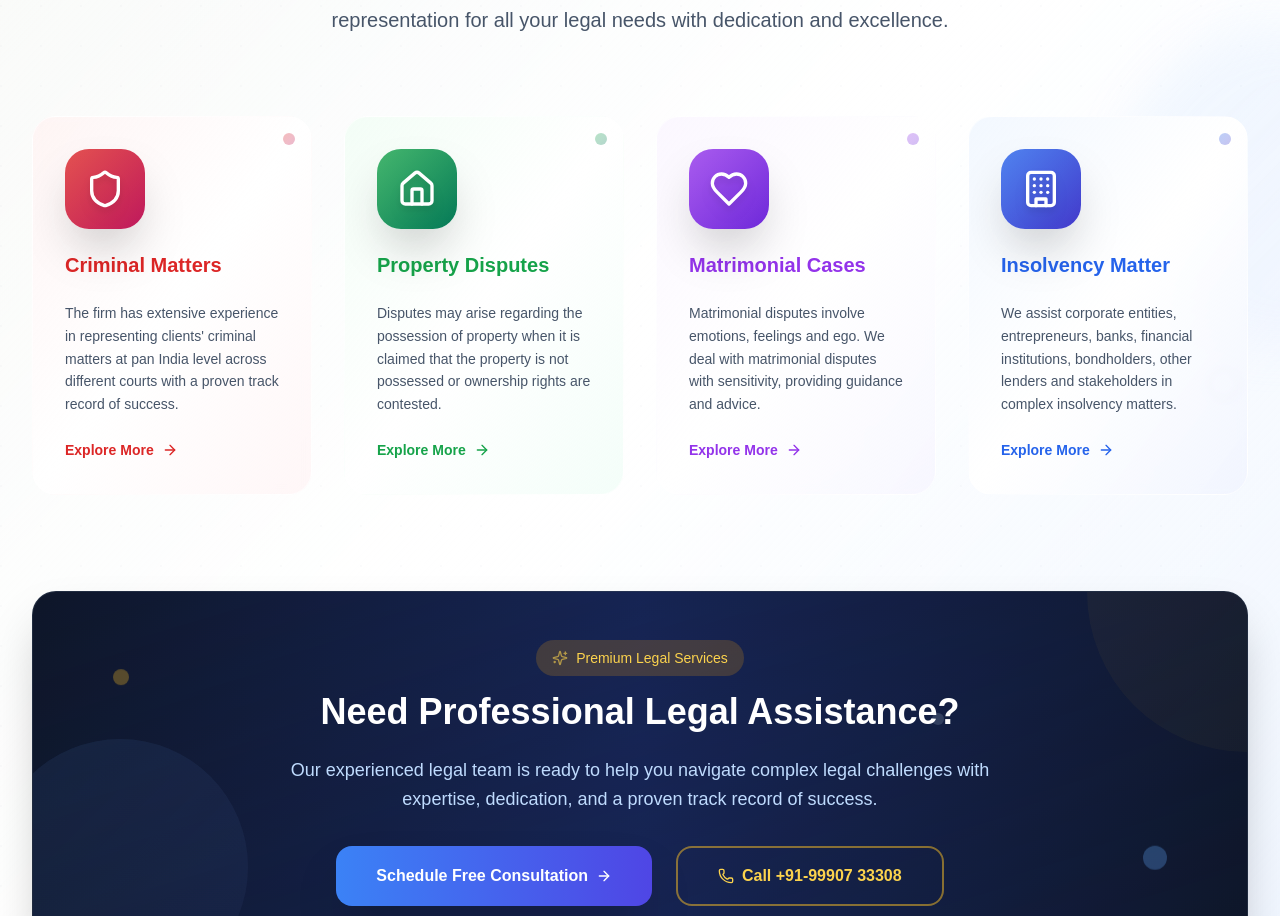
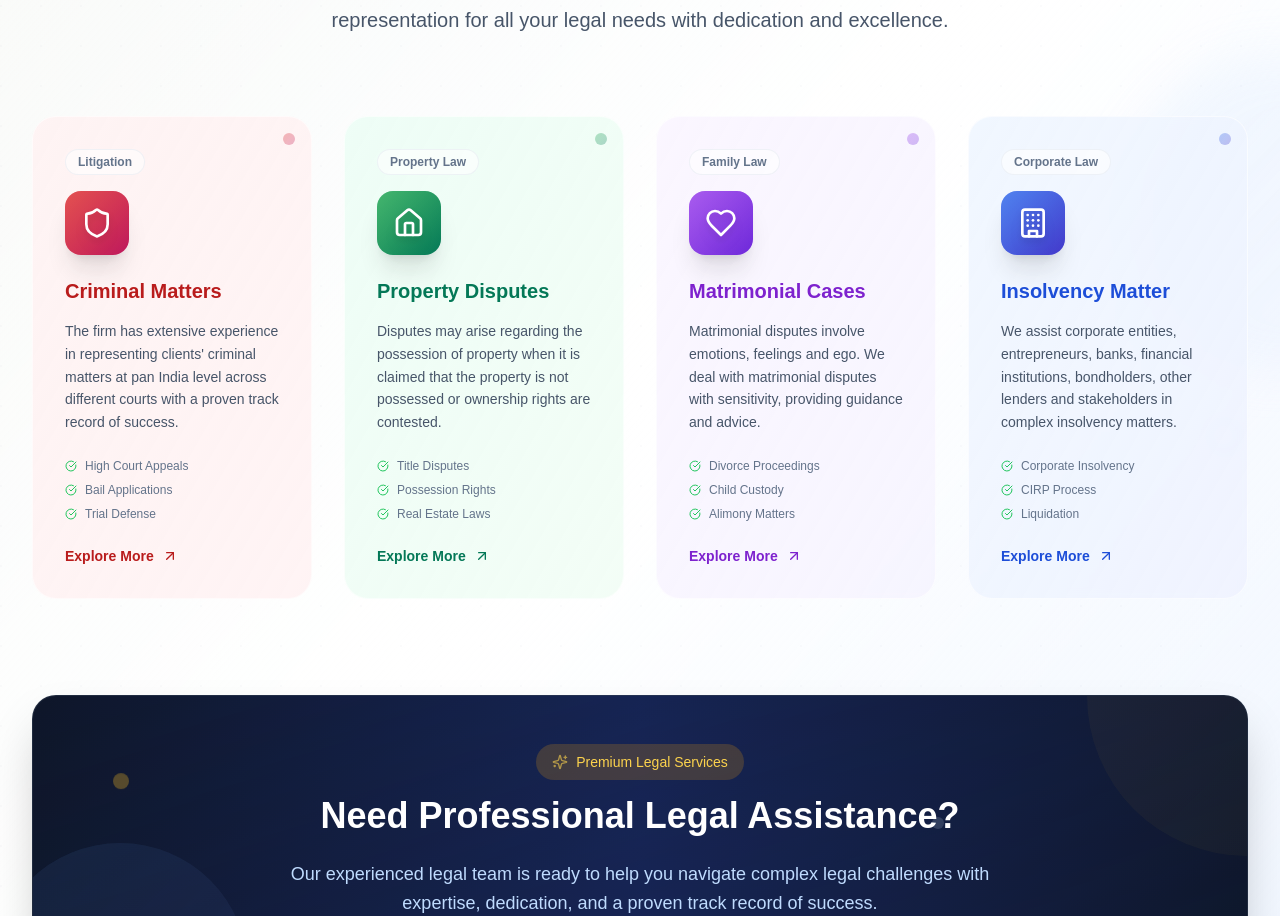
Before and after one commit to Kvothe045/Law-v2, a Next.js app: page / in a window 1280 px wide. Shown: the part 1450-2366 px from the top of the page. Built offline with nearby package versions, Linux system fonts and the light colour scheme.

Commit message:
card update

```diff
--- a/components/ServicesSection.tsx
+++ b/components/ServicesSection.tsx
@@ -1,6 +1,7 @@
+// components/ServicesSection.tsx
 'use client'
 
-import { Shield, Home, Heart, Building, ArrowRight, Sparkles, Phone } from 'lucide-react'
+import { Shield, Home, Heart, Building, ArrowRight, Sparkles, Phone, CheckCircle, ArrowUpRight } from 'lucide-react'
 import Link from 'next/link'
 
 const services = [
@@ -10,9 +11,11 @@ const services = [
     description: 'The firm has extensive experience in representing clients\' criminal matters at pan India level across different courts with a proven track record of success.',
     link: '/criminal',
     gradient: 'from-red-600 to-pink-700',
-    cardGradient: 'from-red-50/80 via-white to-rose-50/60',
-    glowColor: 'shadow-red-200/50',
-    accentColor: 'text-red-600'
+    cardGradient: 'from-red-50/90 via-cream-50 to-rose-50/80',
+    glowColor: 'shadow-red-200/40',
+    accentColor: 'text-red-700',
+    category: 'Litigation',
+    features: ['High Court Appeals', 'Bail Applications', 'Trial Defense', 'Investigation Support']
   },
   {
     icon: Home,
@@ -20,9 +23,11 @@ const services = [
     description: 'Disputes may arise regarding the possession of property when it is claimed that the property is not possessed or ownership rights are contested.',
     link: '/property',
     gradient: 'from-green-600 to-emerald-700',
-    cardGradient: 'from-green-50/80 via-white to-emerald-50/60',
-    glowColor: 'shadow-green-200/50',
-    accentColor: 'text-green-600'
+    cardGradient: 'from-emerald-50/90 via-cream-50 to-green-50/80',
+    glowColor: 'shadow-emerald-200/40',
+    accentColor: 'text-emerald-700',
+    category: 'Property Law',
+    features: ['Title Disputes', 'Possession Rights', 'Real Estate Laws', 'Property Documentation']
   },
   {
     icon: Heart,
@@ -30,9 +35,11 @@ const services = [
     description: 'Matrimonial disputes involve emotions, feelings and ego. We deal with matrimonial disputes with sensitivity, providing guidance and advice.',
     link: '/matrimonial',
     gradient: 'from-purple-600 to-violet-700',
-    cardGradient: 'from-purple-50/80 via-white to-violet-50/60',
-    glowColor: 'shadow-purple-200/50',
-    accentColor: 'text-purple-600'
+    cardGradient: 'from-purple-50/90 via-cream-50 to-violet-50/80',
+    glowColor: 'shadow-purple-200/40',
+    accentColor: 'text-purple-700',
+    category: 'Family Law',
+    features: ['Divorce Proceedings', 'Child Custody', 'Alimony Matters', 'Family Counseling']
   },
   {
     icon: Building,
@@ -40,9 +47,11 @@ const services = [
     description: 'We assist corporate entities, entrepreneurs, banks, financial institutions, bondholders, other lenders and stakeholders in complex insolvency matters.',
     link: '/insolvency',
     gradient: 'from-blue-600 to-indigo-700',
-    cardGradient: 'from-blue-50/80 via-white to-indigo-50/60',
-    glowColor: 'shadow-blue-200/50',
-    accentColor: 'text-blue-600'
+    cardGradient: 'from-blue-50/90 via-cream-50 to-indigo-50/80',
+    glowColor: 'shadow-blue-200/40',
+    accentColor: 'text-blue-700',
+    category: 'Corporate Law',
+    features: ['Corporate Insolvency', 'CIRP Process', 'Liquidation', 'Debt Restructuring']
   }
 ]
 
@@ -97,43 +106,62 @@ export default function ServicesSection() {
             return (
               <div
                 key={service.title}
-                className="relative group"
+                className="group relative"
                 style={{ animationDelay: `${index * 200}ms` }}
               >
-                <Link
-                  href={service.link}
-                  className={`block relative bg-gradient-to-br ${service.cardGradient} rounded-3xl p-8 hover:shadow-2xl ${service.glowColor} transition-all duration-700 transform hover:scale-105 hover:-translate-y-3 animate-in slide-in-from-bottom border border-white/60 backdrop-blur-sm overflow-hidden`}
-                >
-                  {/* Animated Background Layers */}
-                  <div className="absolute inset-0 rounded-3xl bg-gradient-to-br from-white/80 via-transparent to-white/40 opacity-0 group-hover:opacity-100 transition-all duration-700"></div>
+                <div className={`relative bg-gradient-to-br ${service.cardGradient} rounded-3xl p-8 hover:shadow-2xl ${service.glowColor} transition-all duration-700 transform hover:scale-105 hover:-translate-y-2 animate-in slide-in-from-bottom border border-white/60 backdrop-blur-sm overflow-hidden h-full`}>
+                  {/* Background Effects */}
+                  <div className="absolute inset-0 rounded-3xl bg-gradient-to-br from-white/60 via-transparent to-white/20 opacity-0 group-hover:opacity-100 transition-all duration-700"></div>
                   <div className="absolute inset-0 rounded-3xl bg-gradient-to-r from-transparent via-white/30 to-transparent -translate-x-full group-hover:translate-x-full transition-transform duration-[1500ms]"></div>
                   <div className={`absolute inset-0 rounded-3xl bg-gradient-to-br ${service.gradient} opacity-0 group-hover:opacity-5 transition-opacity duration-700`}></div>
 
-                  {/* Floating Icon Container */}
-                  <div className="relative space-y-6 z-20">
-                    <div className={`w-20 h-20 bg-gradient-to-br ${service.gradient} rounded-3xl flex items-center justify-center shadow-2xl group-hover:scale-110 group-hover:rotate-6 transition-all duration-500 relative overflow-hidden`}>
+                  <div className="relative z-20 h-full flex flex-col">
+                    {/* Category Badge */}
+                    <div className="inline-flex items-center mb-4">
+                      <span className="text-xs font-semibold text-slate-500 bg-white/60 px-3 py-1 rounded-full border border-slate-200/50">
+                        {service.category}
+                      </span>
+                    </div>
+
+                    {/* Icon */}
+                    <div className={`w-16 h-16 bg-gradient-to-br ${service.gradient} rounded-2xl flex items-center justify-center shadow-xl group-hover:scale-110 group-hover:rotate-3 transition-all duration-500 mb-6 relative overflow-hidden`}>
                       <div className="absolute inset-0 bg-gradient-to-br from-white/20 to-transparent"></div>
-                      <Icon className="w-10 h-10 text-white drop-shadow-lg relative z-10" />
+                      <Icon className="w-8 h-8 text-white drop-shadow-lg relative z-10" />
                       <div className="absolute inset-0 bg-gradient-to-r from-transparent via-white/30 to-transparent -translate-x-full group-hover:translate-x-full transition-transform duration-1000"></div>
                     </div>
 
-                    <h3 className={`text-xl font-bold ${service.accentColor} group-hover:text-slate-800 transition-colors duration-300 leading-tight`}>
+                    {/* Content */}
+                    <h3 className={`text-xl font-bold ${service.accentColor} group-hover:text-slate-800 transition-colors duration-300 mb-4 leading-tight`}>
                       {service.title}
                     </h3>
 
-                    <p className="text-slate-600 leading-relaxed text-sm group-hover:text-slate-700 transition-colors duration-300">
+                    <p className="text-slate-600 text-sm leading-relaxed mb-6 group-hover:text-slate-700 transition-colors duration-300 flex-grow">
                       {service.description}
                     </p>
 
-                    <div className={`inline-flex items-center space-x-2 ${service.accentColor} font-semibold group-hover:translate-x-2 transition-all duration-300 text-sm`}>
+                    {/* Features */}
+                    <div className="space-y-2 mb-6">
+                      {service.features.slice(0, 3).map((feature, idx) => (
+                        <div key={idx} className="flex items-center text-xs text-slate-500">
+                          <CheckCircle className="w-3 h-3 text-green-500 mr-2 flex-shrink-0" />
+                          <span>{feature}</span>
+                        </div>
+                      ))}
+                    </div>
+
+                    {/* Learn More Link */}
+                    <Link
+                      href={service.link}
+                      className={`inline-flex items-center space-x-2 ${service.accentColor} font-semibold group-hover:translate-x-1 transition-all duration-300 text-sm mt-auto`}
+                    >
                       <span>Explore More</span>
-                      <ArrowRight className="w-4 h-4 group-hover:translate-x-1 transition-transform duration-300" />
-                    </div>
+                      <ArrowUpRight className="w-4 h-4 group-hover:translate-x-0.5 group-hover:-translate-y-0.5 transition-transform duration-300" />
+                    </Link>
                   </div>
 
                   {/* Corner Accent */}
                   <div className={`absolute top-4 right-4 w-3 h-3 bg-gradient-to-br ${service.gradient} rounded-full opacity-30 group-hover:opacity-60 transition-opacity duration-300`}></div>
-                </Link>
+                </div>
               </div>
             )
           })}
```
